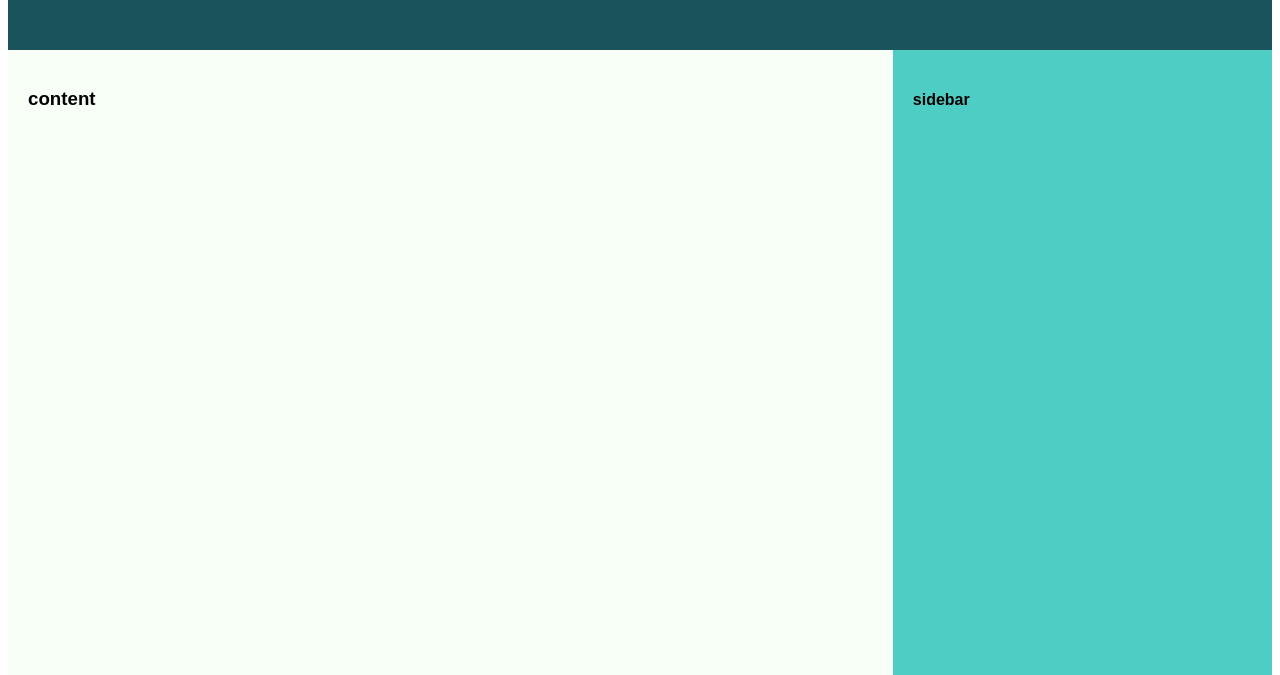
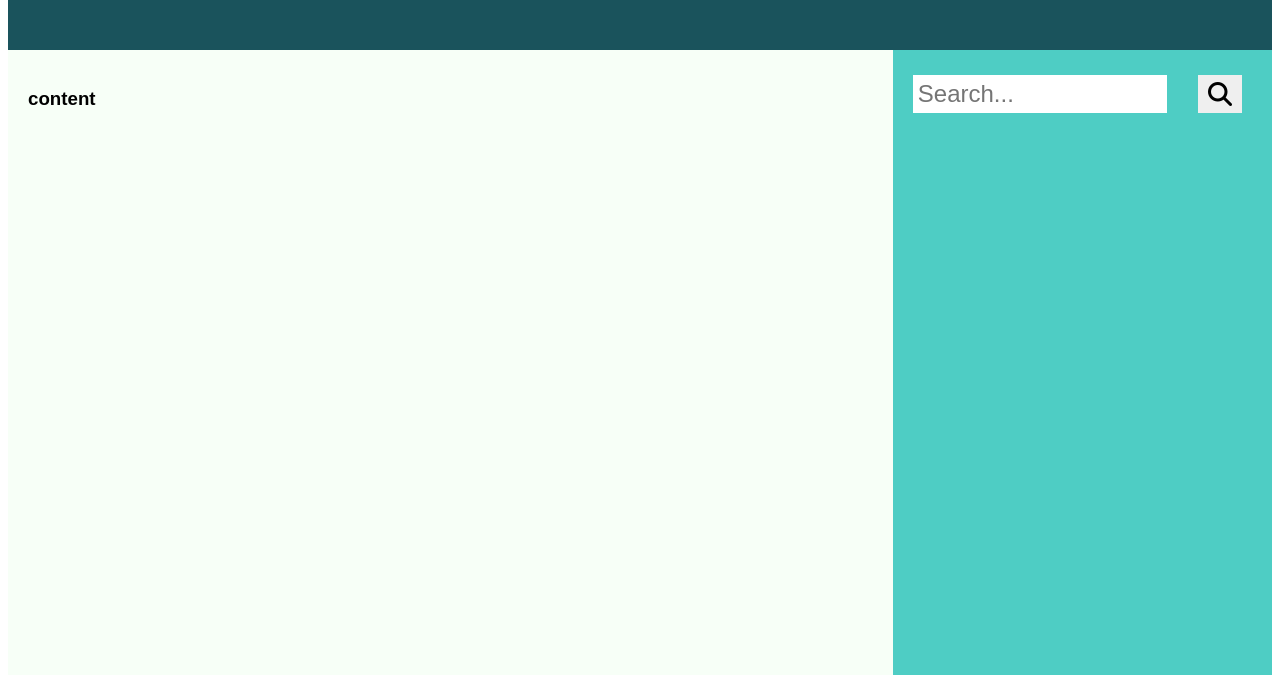
Before and after one commit to Michelle-Rose/basic-html, a plain HTML site: page index.html in a window 1280 px wide. Shown: the part 125-800 px from the top of the page. Drawn offline with Linux system fonts and the light colour scheme.

Commit message:
inital search bar

```diff
--- a/index.html
+++ b/index.html
@@ -6,6 +6,7 @@
     <title>Basic HTML</title>
 
     <link rel="stylesheet" href="styles.css">
+    <script src="https://kit.fontawesome.com/515edf8420.js"></script>
 </head>
 
 <body>
@@ -19,7 +20,14 @@
             <h3>content</h3>
         </div>
         <div class="sidebar">
-            <h4>sidebar</h4>
+            <div class="searchbar">
+                <form action="https://www.google.com/search" method="GET" target="blank">
+                    <input type="text" placeholder="Search..." name="q">
+                    <button type="submit">
+                        <i class="fa fa-search"></i>
+                    </button>
+                </form>
+            </div>
         </div>
     </section>
 </body>
--- a/styles.css
+++ b/styles.css
@@ -35,3 +35,26 @@ header {
     height: 100%;
     background-color: #4ecdc4;
 }
+.searchbar{
+    float: left;
+    width: 100%;
+}
+.searchbar input[type=text]{
+    padding: 5px;
+    margin-top: 5px;
+    font-size: 18pt;
+    border: none;
+    width: 75%;
+}
+.searchbar button{
+    float: right;
+    padding: 7px 10px;
+    margin-top: 5px;
+    margin-right: 10px;
+    font-size: 18pt;
+    border: none;
+    cursor: pointer;
+}
+.searchbar button:hover{
+    background: #ffe66d;
+}
```
